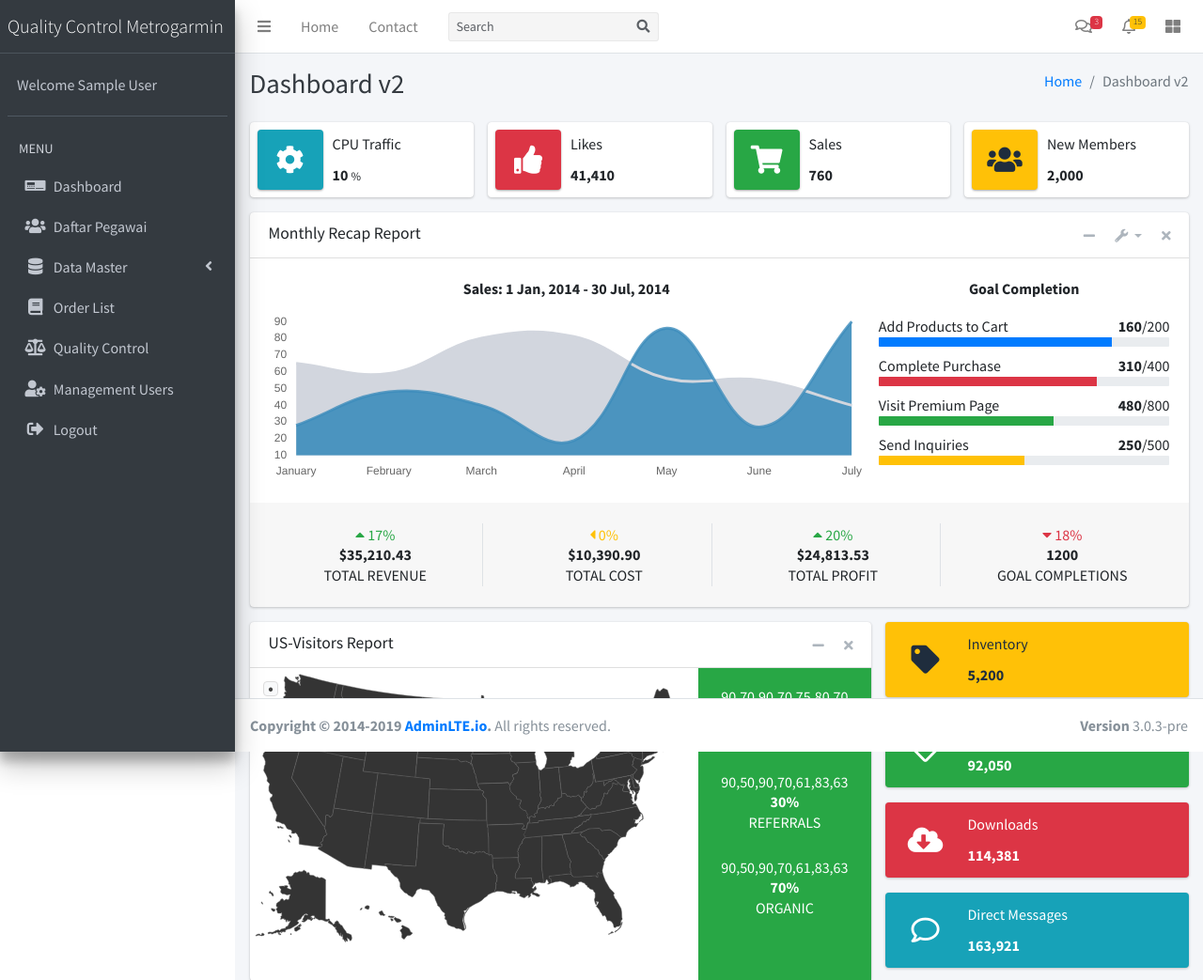
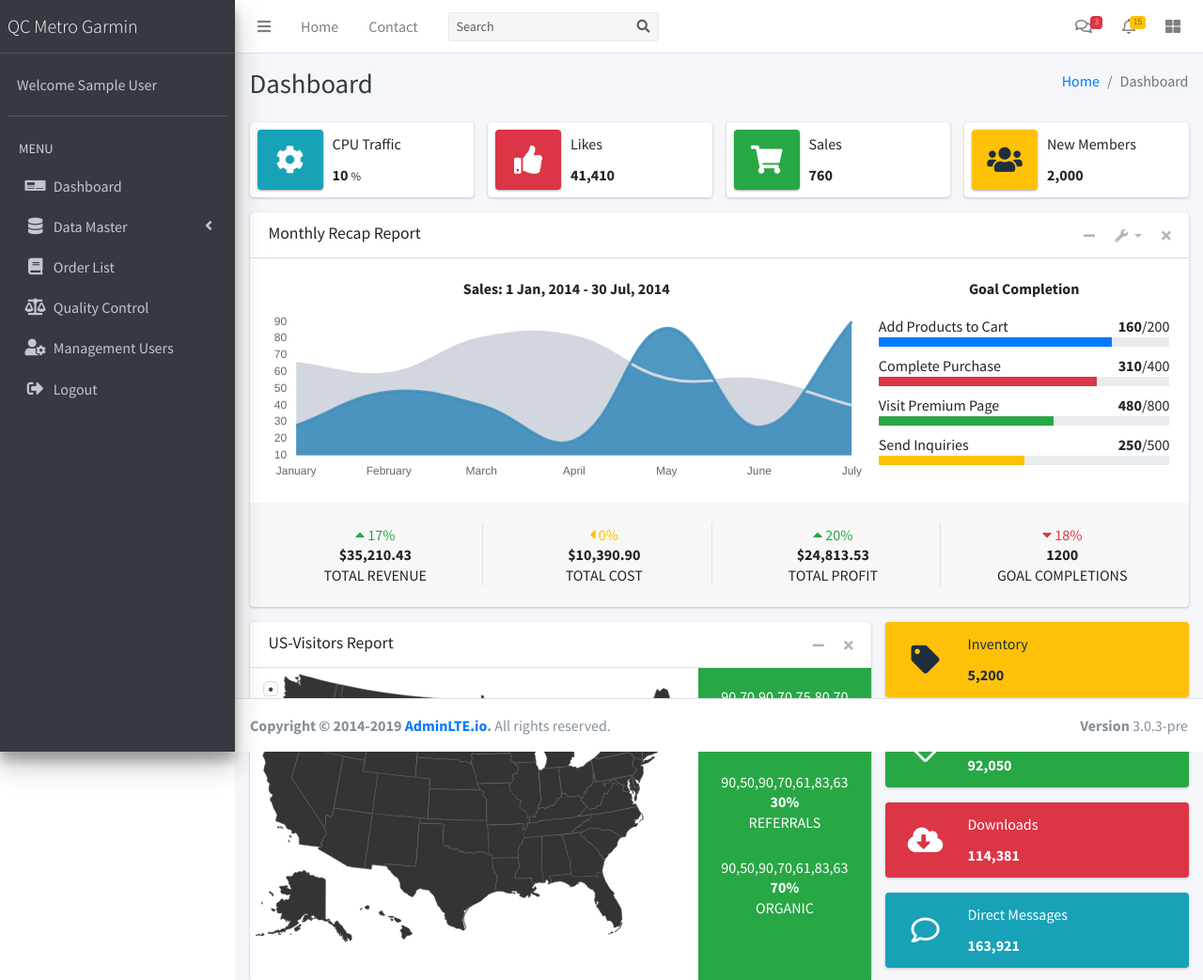
Before and after one commit to adhityarpr/qc_metrogramin, a PHP site: page / in a window 1280 px wide. Shown: the top 1043 px of the page at 94% size. Run offline with PHP 8.4, Linux system fonts and the light colour scheme; the visitor is signed in with stand-in values (Sample User, id 1); some libraries are stand-ins or nearby versions.

Commit message:
benerin asset

```diff
--- a/index.php
+++ b/index.php
@@ -15,12 +15,12 @@
         <div class="container-fluid">
             <div class="row mb-2">
                 <div class="col-sm-6">
-                    <h1 class="m-0 text-dark">Dashboard v2</h1>
+                    <h1 class="m-0 text-dark">Dashboard</h1>
                 </div><!-- /.col -->
                 <div class="col-sm-6">
                     <ol class="breadcrumb float-sm-right">
                         <li class="breadcrumb-item"><a href="#">Home</a></li>
-                        <li class="breadcrumb-item active">Dashboard v2</li>
+                        <li class="breadcrumb-item active">Dashboard</li>
                     </ol>
                 </div><!-- /.col -->
             </div><!-- /.row -->
--- a/layout/header.php
+++ b/layout/header.php
@@ -6,7 +6,7 @@
     <meta name="viewport" content="width=device-width, initial-scale=1">
     <meta http-equiv="x-ua-compatible" content="ie=edge">
 
-    <title>AdminLTE 3 | Dashboard 2</title>
+    <title>QC-MetroGarmin | Dashboard</title>
 
     <!-- Font Awesome Icons -->
     <link rel="stylesheet" href="assets/admin-lte/plugins/fontawesome-free/css/all.min.css">
--- a/layout/sidebar.php
+++ b/layout/sidebar.php
@@ -3,7 +3,7 @@
     <!-- Brand Logo -->
     <a href="index3.html" class="brand-link">
         <!-- <img src="dist/img/AdminLTELogo.png" alt="AdminLTE Logo" class="brand-image img-circle elevation-3" style="opacity: .8"> -->
-        <span class="brand-text font-weight-light"> Quality Control Metrogarmin</span>
+        <span class="brand-text font-weight-light"> QC Metro Garmin </span>
     </a>
 
     <!-- Sidebar -->
@@ -14,7 +14,7 @@
                 <img src="dist/img/user2-160x160.jpg" class="img-circle elevation-2" alt="User Image">
             </div> -->
             <div class="info">
-                <a href="#" class="d-block">Welcome <?= $_SESSION["fullname"]; ?></a>
+                <a href="#" class="d-block"> Welcome <?= $_SESSION["fullname"]; ?></a>
             </div>
         </div>
 
@@ -28,13 +28,6 @@
                         <p>Dashboard</p>
                     </a>
                 </li>
-                <li class="nav-item">
-                    <a href="" class="nav-link">
-                        <i class="nav-icon fas fa-users"></i>
-                        <p>Daftar Pegawai</p>
-                    </a>
-                </li>
-
                 <li class="nav-item has-treeview">
                     <a href="#" class="nav-link">
                         <i class="nav-icon fas fa-database"></i>
--- a/login.php
+++ b/login.php
@@ -4,7 +4,7 @@
 <head>
     <meta charset="utf-8">
     <meta http-equiv="X-UA-Compatible" content="IE=edge">
-    <title>Quality Control-MG</title>
+    <title>QC-MetroGarmin | Login</title>
     <!-- Tell the browser to be responsive to screen width -->
     <meta name="viewport" content="width=device-width, initial-scale=1">
 
@@ -23,7 +23,7 @@
 <body class="hold-transition login-page">
     <div class="login-box">
         <div class="login-logo">
-            <a href="../../index2.html"><b>Login</b></a>
+            <a href="../../index2.html"><b>Sistem Informasi Pengendalian Mutu Produk PT. Metro Garmin</b></a>
         </div>
         <!-- /.login-logo -->
         <div class="card">
@@ -40,7 +40,7 @@
                         </div>
                     </div>
                     <div class="input-group mb-3">
-                        <input type="password" class="form-control" placeholder="Password" id="password" name="password">
+                        <input type="password" class="form-control" placeholder="password" id="password" name="password">
                         <div class="input-group-append">
                             <div class="input-group-text">
                                 <span class="fas fa-lock"></span>
--- a/order_list.php
+++ b/order_list.php
@@ -62,7 +62,7 @@ require_once("database/connection.php");
                                         <?php
                                         $query = mysqli_query($connect, "SELECT * FROM pesanan INNER JOIN users ON pesanan.check_by = users.id_users INNER JOIN status ON pesanan.status = status.id_status");
 
-                                        var_dump(mysqli_fetch_assoc($query));
+                                        //var_dump(mysqli_fetch_assoc($query));
 
                                         $i = 1;
                                         foreach ($query as $row) :
```
